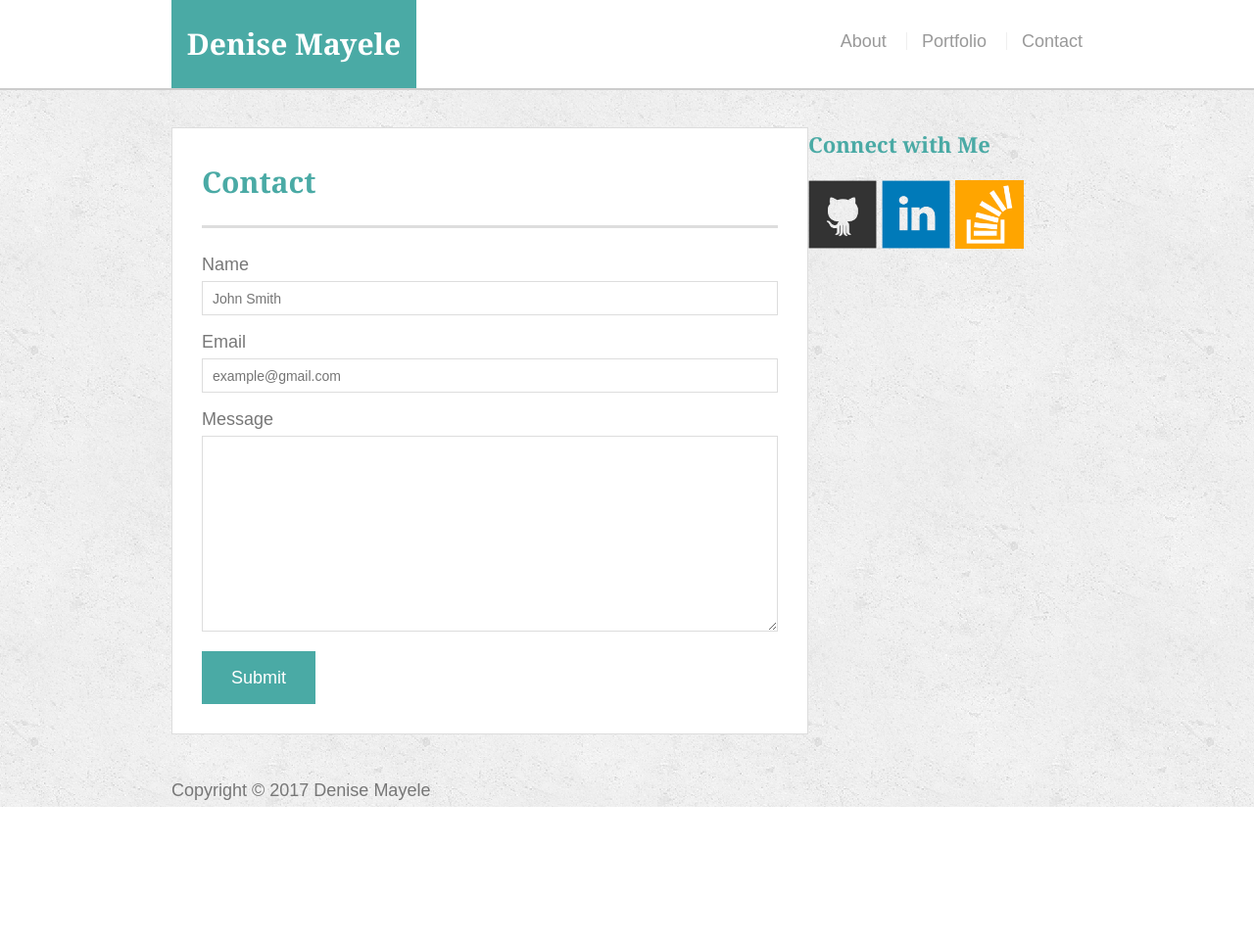
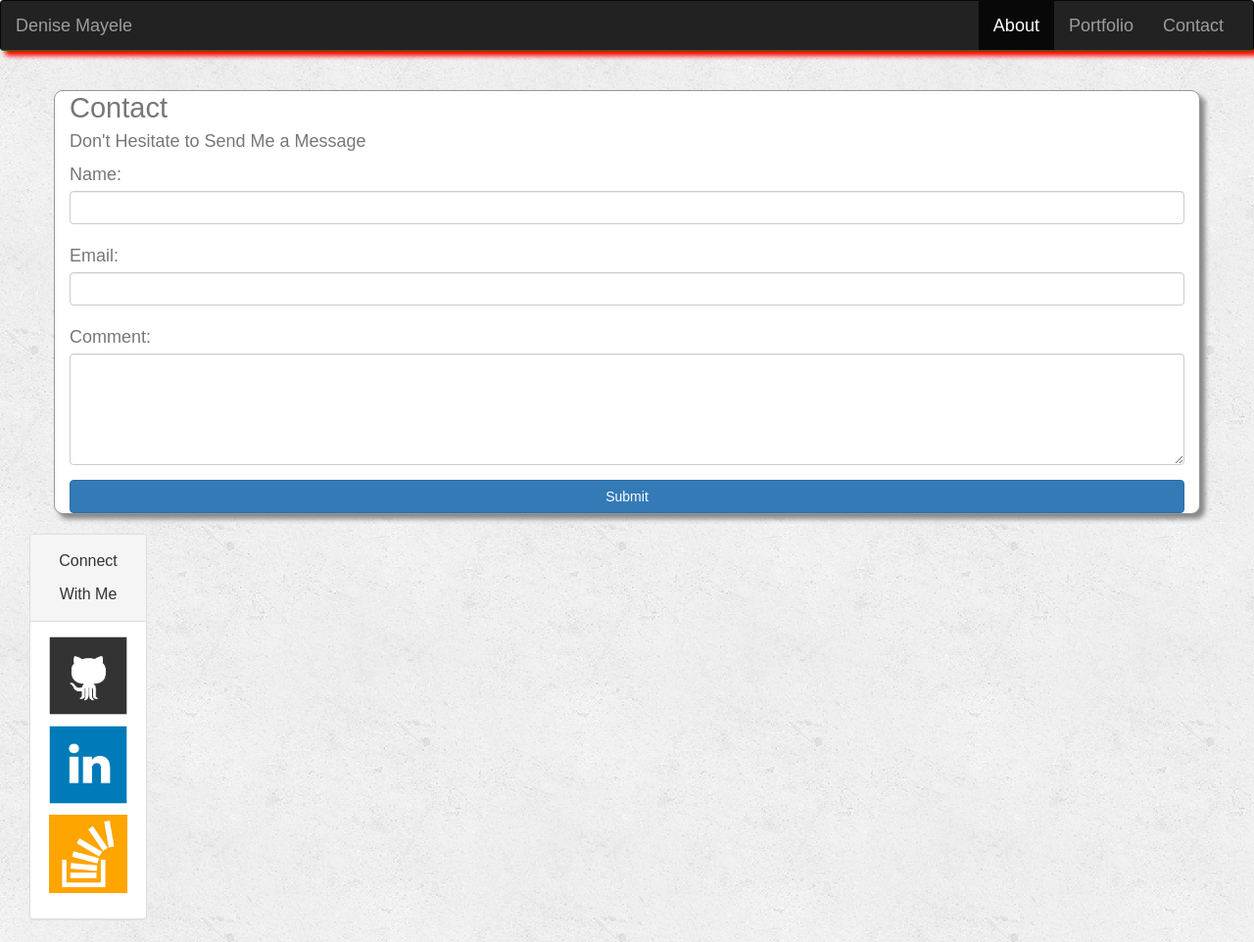
Before and after one commit to dinsm/Bootstrap-Portfolio, a plain HTML site: page contact.html in a window 1280 px wide. Shown: the top 962 px of the page at 98% size. Before the commit the page ends 824 px from the top, so only its background shows below. Drawn offline with nearby package versions, Linux system fonts and the light colour scheme.

Commit message:
Bootstrap-Portfolio

```diff
--- a/assets/css/style.css
+++ b/assets/css/style.css
@@ -10,237 +10,92 @@ body {
   box-sizing: border-box;
 }
 
-/* general */
-
-.container {
-  width: 100%;
-  max-width: 960px;
-  margin: 0 auto;
-  clear: both;
+#nav{
+    border-bottom: 1px solid green;
+    box-shadow: 5px 5px 5px red;
 }
 
-h1,
-h2,
-h3,
-p {
-  margin-bottom: 20px;
+.container{
+    margin-top: 40px;
+    background-color: #ffffff;
+    border: 1px solid #949596;
+    border-radius: .5em;
+    box-shadow: 5px 5px 5px #888888;
 }
 
-p:last-child {
-  margin-bottom: 0;
+
+#img-thumbnail {
+  /*  width: 170px;
+    height: 150px;
+    margin-right: 10px;
+    margin-bottom: 10px;
+    padding-left: 10px; */
+
+    float: left;
+    width: 200px;
+    height: auto;
+    margin-top: 10px;
+    margin-right: 10px;
 }
 
-h1,
-h2,
-h3 {
-  font-family: Georgia, Times, "Times New Roman", serif;
-  font-weight: 700;
-  color: #4aaaa5;
-}
 
-h1 {
-  padding-bottom: 20px;
-  font-size: 30px;
-  line-height: 49px;
-  border-bottom: 3px solid #ddd;
-}
-
-h2,
-h3 {
-  font-size: 22px;
-}
-
-/* header */
-
-#masthead {
-  position: fixed;
-  z-index: 99;
-  width: 100%;
-  margin: 0 0 30px;
-  overflow: auto;
-  color: #fff;
-  background: #fff;
-  border-bottom: 2px solid #ccc;
-}
-
-#logo {
-  float: left;
-  width: 250px;
-  height: 90px;
-  font-family: Georgia, Times, "Times New Roman", serif;
-  font-size: 30px;
-  font-weight: 700;
-  line-height: 90px;
-  color: #fff;
-  text-align: center;
-  text-decoration: none;
-  background: #4aaaa5;
-}
-
-nav {
-  float: right;
-  margin-top: 25px;
-}
-
-nav a {
-  display: inline-block;
-  padding-left: 15px;
-  margin-left: 15px;
-  line-height: 18px;
-  color: #999;
-  text-decoration: none;
-  border-left: 1px solid #efefef;
-}
-
-nav a:first-child {
-  border-left: 0 none;
-}
-
-/* footer */
-
-#footer {
-  padding-top: 30px;
-    margin: 50px 0 0 0
-  clear: both;
-  font-size: 12px;
-  color: #fff;
-  color: #ccc;
-    padding-bottom: 15px;
-  text-align: center;
-  background: #666666;
-  border-top: 8px solid #4aaaa5;
-    text-align: center;
+.bio {
+    text-align: justify;
+    -moz-text-align-last: left; /* Code for Firefox */
+    text-align-last: left;
+    font-size: 20px;
+    padding-left: 10px;
+    color: #777777;
+    margin-bottom: 10px;
 }
 
 
 
-/* sidebar */
+
+#boxContent{
+    margin-top: 20px;
+    margin-bottom: 20px;
+    width: 150px
+}
 
 .panel-body {
-    /*
-  float: right;
-  width: 100%;
-  max-width: 270px;
-  padding: 30px;
-  margin-bottom: 20px; */
-  background: #fff;
-  border: 1px solid #ddd;
     text-align: center;
 }
-
-h3,
-.panel-body h2 {
-  padding-bottom: 20px;
-  margin-bottom: 15px;
-  line-height: 22px;
-  border-bottom: 2px solid #eee;
+#connect{
     text-align: center;
 }
 
 .social {
-  width: 70px;
-  height: 70px;
+    width:80px;
+    height: 80px;
+}
+
+.carousel-inner > .item > img {
+    width: 70%;
+    margin: auto;
+}
+
+.btn btn-primary btn-block {
+    margin-bottom: 15px;
+}
+
+h1{
+    font-size: 29px;
+}
+
+h3 {
+    font-size:19px;
+}
+
+#footer {
+    background: #666666;
+    padding-top: 30px;
+    padding-bottom: 15px;
+    text-align: center;
+    margin: 70px 0 0 0;
+    color: #ffffff;
+    font-size: 12px;
+    color: #cccccc;
+    border-top: 8px solid #4aaaa5;
 
 }
-
-.social:last-child {
-  margin-right: 0;
-}
-
-/* main */
-
-#main-container {
-  padding-top: 130px;
-}
-
-.main-section {
-  float: left;
-  width: 100%;
-  max-width: 650px;
-  padding: 30px;
-  margin: 0 0 40px;
-  background: #fff;
-  border: 1px solid #ddd;
-}
-
-/* portfolio page
-
-.work {
-  position: relative;
-  float: left;
-  width: 274px;
-  margin: 20px 0 25px;
-  overflow: auto;
-}
-
-.work:nth-child(even) {
-  margin-right: 40px;
-}
-
-.work img {
-  width: 100%;
-  border: 0 none;
-  opacity: 0.8;
-}
-
-.work h3 {
-  position: absolute;
-  bottom: 20px;
-  width: 100%;
-  padding: 15px;
-  margin-bottom: 0;
-  font-weight: 300;
-  line-height: 30px;
-  color: #fff;
-  text-align: center;
-  background: #4aaaa5;
-  border-bottom: 0;
-} */
-
-.auth-image {
-  float: left;
-  width: 200px;
-  height: auto;
-  margin-top: 10px;
-  margin-right: 25px;
-}
-
-/* contact page */
-
-#contact-form ul {
-  margin-bottom: 20px;
-}
-
-#contact-form li {
-  margin-bottom: 10px;
-}
-
-label,
-input[type=text],
-input[type=email],
-textarea {
-  display: block;
-  width: 100%;
-}
-
-input[type=text],
-input[type=email],
-textarea {
-  height: 35px;
-  padding: 0 10px;
-  font-size: 14px;
-  border: 1px solid #ddd;
-}
-
-textarea {
-  height: 200px;
-}
-
-input[type=submit] {
-  padding: 10px 30px;
-  font-size: 18px;
-  color: #fff;
-  cursor: pointer;
-  background: #4aaaa5;
-  border: 0 none;
-}
--- a/contact.html
+++ b/contact.html
@@ -2,70 +2,90 @@
 <html lang="en-us">
 
 <head>
-  <title>Contact | Denise Mayele</title>
+    <title>About | Denise Mayele</title>
     <meta charset="UTF-8">
     <meta name="viewport" content="width=device-width, initial-scale=1">
     <link rel="stylesheet" href="https://maxcdn.bootstrapcdn.com/bootstrap/3.3.7/css/bootstrap.min.css">
-
+    <link rel="stylesheet" href="https://bootswatch.com/united/bootstrap.min.css">
     <link rel="stylesheet" type="text/css" href="assets/css/reset.css">
     <link rel="stylesheet" type="text/css" href="assets/css/style.css">
+
     <script src="https://ajax.googleapis.com/ajax/libs/jquery/3.2.1/jquery.min.js"></script>
     <script src="https://maxcdn.bootstrapcdn.com/bootstrap/3.3.7/js/bootstrap.min.js"></script>
 </head>
 
 <body>
+        <nav class="navbar navbar-inverse" id="nav">
+            <div class="container-fluid">
+                <div class="navbar-header">
+                    <button type="button" class="navbar-toggle" data-toggle="collapse" data-target="#navBarTop">
+                        <span class="icon-bar"></span>
+                        <span class="icon-bar"></span>
+                        <span class="icon-bar"></span>
+                    </button>
+                    <a class="navbar-brand" id="logo" href="index.html">Denise Mayele</a>
+                </div>
+                <div class="collapse navbar-collapse" id="navBarTop">
+                    <ul class="nav navbar-nav navbar-right">
+                        <li class="active"><a href="index.html">About</a></li>
+                        <li><a href="portfolio.html">Portfolio</a></li>
+                        <li><a href="contact.html">Contact</a></li>
+                    </ul>
+                </div>
+            </div>
+        </nav>
 
-  <header id="masthead">
+
+
         <div class="container">
-      <a href="index.html" id="logo">Denise Mayele</a>
-      <nav>
-        <a href="index.html">About</a>
-        <a href="portfolio.html">Portfolio</a>
-        <a href="contact.html">Contact</a>
-      </nav>
+            <h1>Contact</h1>
+            <p>Don't Hesitate to Send Me a Message</p>
+
+            <form>
+                <div class="form-group">
+                    <label for="usr">Name:</label>
+                    <input type="text" class="form-control" id="usr">
                 </div>
-  </header>
+                <div class="form-group">
+                    <label for="mail">Email:</label>
+                    <input type="text" class="form-control" id="mail">
+                </div>
+                <div class="form-group">
+                        <label for="comment">Comment:</label>
+                        <textarea class="form-control" rows="5" id="comment"></textarea>
+                </div>
+                <div class="form group">
+                    <button type="button" class="btn btn-primary btn-block">Submit</button></div>
+            </form>
+        </div>
 
-  <div id="main-container" class="container">
-    <section class="main-section">
-      <h1>Contact</h1>
 
-      <form id="contact-form">
-        <ul>
-          <li>
-            <label for="name">Name</label>
-            <input type="text" id="name" name="name" placeholder="John Smith" required="required">
-          </li>
-          <li>
-            <label for="email">Email</label>
-            <input type="email" id="email" name="email" placeholder="example@gmail.com" required="required">
-          </li>
-          <li>
-            <label for="message">Message</label>
-            <textarea id="message" name="message" required="required"></textarea>
-          </li>
-        </ul>
-        <input type="submit">
-      </form>
 
-    </section>
+      <div class="container-fluid">
+          <div class="col-sm-4" id="boxContent">
+              <div class="panel panel-default">
 
-    <section class="sidebar">
-      <div id="connect">
-        <h2>Connect with Me</h2>
+                  <div class="panel-heading">
+                      <h3 class="panel-title" id="connect">Connect With Me</h3>
+                  </div>
 
+                  <div class="panel-body">
                       <a href="https://github.com/dinsm"><img src="assets/images/github-128.png" class="social" alt="GitHub" /></a>
                       <a href="https://www.linkedin.com/in/denise-mayele-6220a7140/"><img src="assets/images/linkedin-128.png" class="social" alt="LinkedIn" /></a>
-        <a href="http://stackoverflow.com/users/7880962/denise"><img src="assets/images/stackoverflow-128.png" class="social" alt="Stack Overflow" /></a>
+                      <a href="http://stackoverflow.com/users/7880962/denise"><img src="assets/images/stackoverflow-128.png" class="social" alt="StackOverflow" /></a>
                   </div>
-    </section>
+              </div>
+          </div>
+      </div>
       </div>
 
-  <footer>
-    <div class="container">
-      Copyright &copy; 2017 Denise Mayele
+
+      <div class="row">
+          <div class="col-md-12" id="footer">
+              <p>&copy Copyright 2017 Denise Mayele</p>
           </div>
-  </footer>
+      </div>
+
 </body>
 
 </html>
```
Also changed, not shown: index.html (+62 -32 lines), portfolio.html (+45 -35 lines), assets/images/portrait/deniseface.JPG (deleted). Lines whose indentation alone changed are shown as unchanged.
